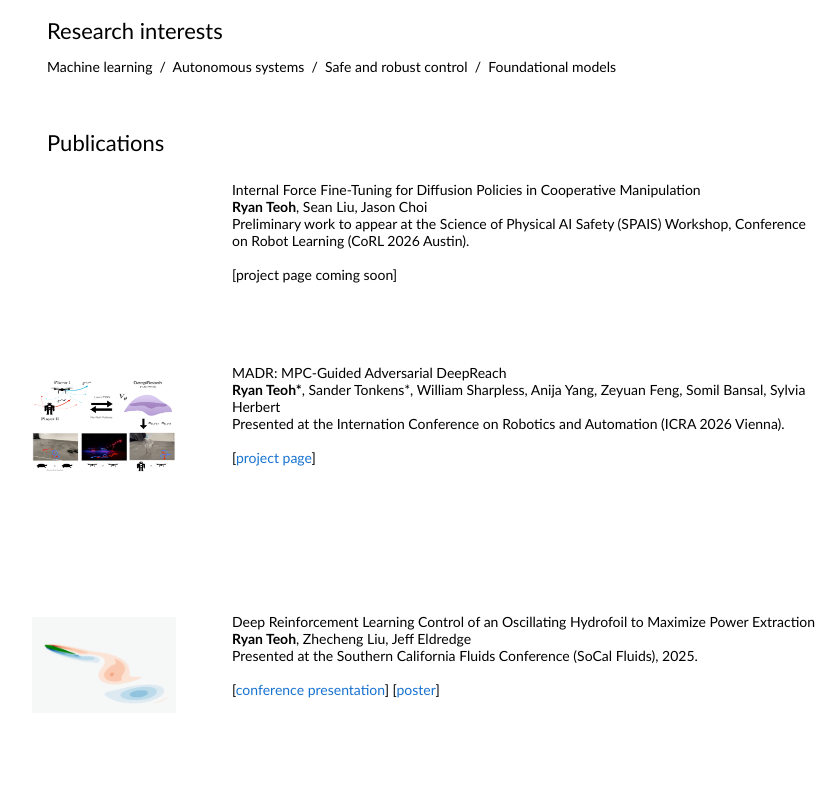
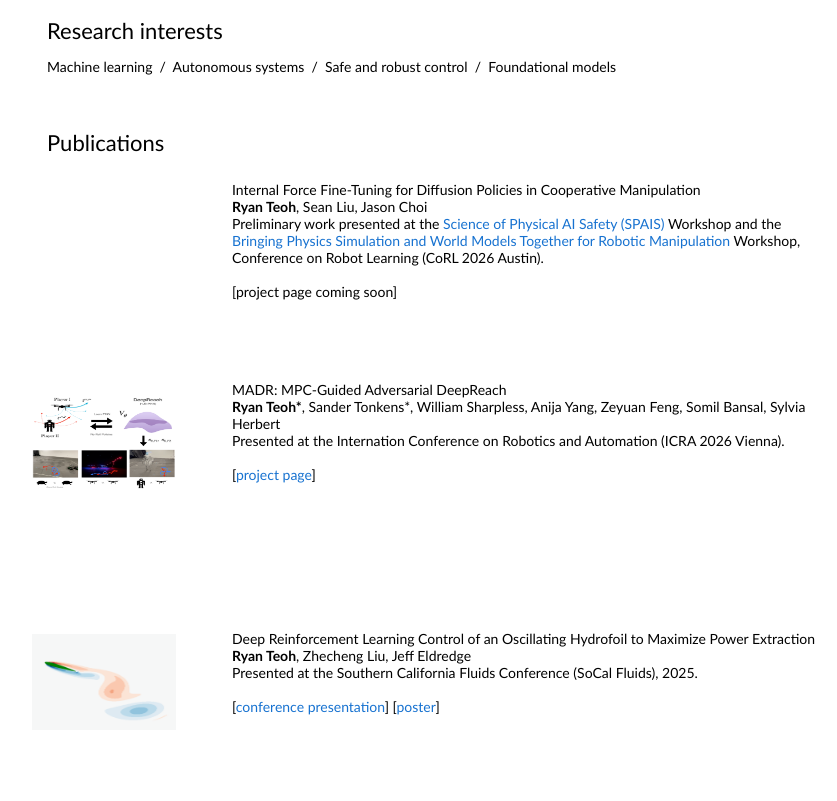
Before and after one commit to Land-dev/ryanteoh, a plain HTML site: page index.html in a window 1280 px wide. Shown: the part 299-1100 px from the top of the page, without its empty margins (213-1050 px from the left). Drawn offline with Linux system fonts and the light colour scheme.

Commit message:
Add PhysWM workshop and workshop links

```diff
--- a/index.html
+++ b/index.html
@@ -77,7 +77,7 @@
                   </div>
                    <strong>Ryan Teoh</strong>, Sean Liu, Jason Choi
                   <br>
-                  Preliminary work to appear at the Science of Physical AI Safety (SPAIS) Workshop, Conference on Robot Learning (CoRL 2026 Austin).
+                  Preliminary work presented at the <a href="https://spais-ws.org/">Science of Physical AI Safety (SPAIS)</a> Workshop and the <a href="https://corl26ws-physwm.github.io/">Bringing Physics Simulation and World Models Together for Robotic Manipulation</a> Workshop, Conference on Robot Learning (CoRL 2026 Austin).
                   <br>
                   <br>
                   [project page coming soon]
```
